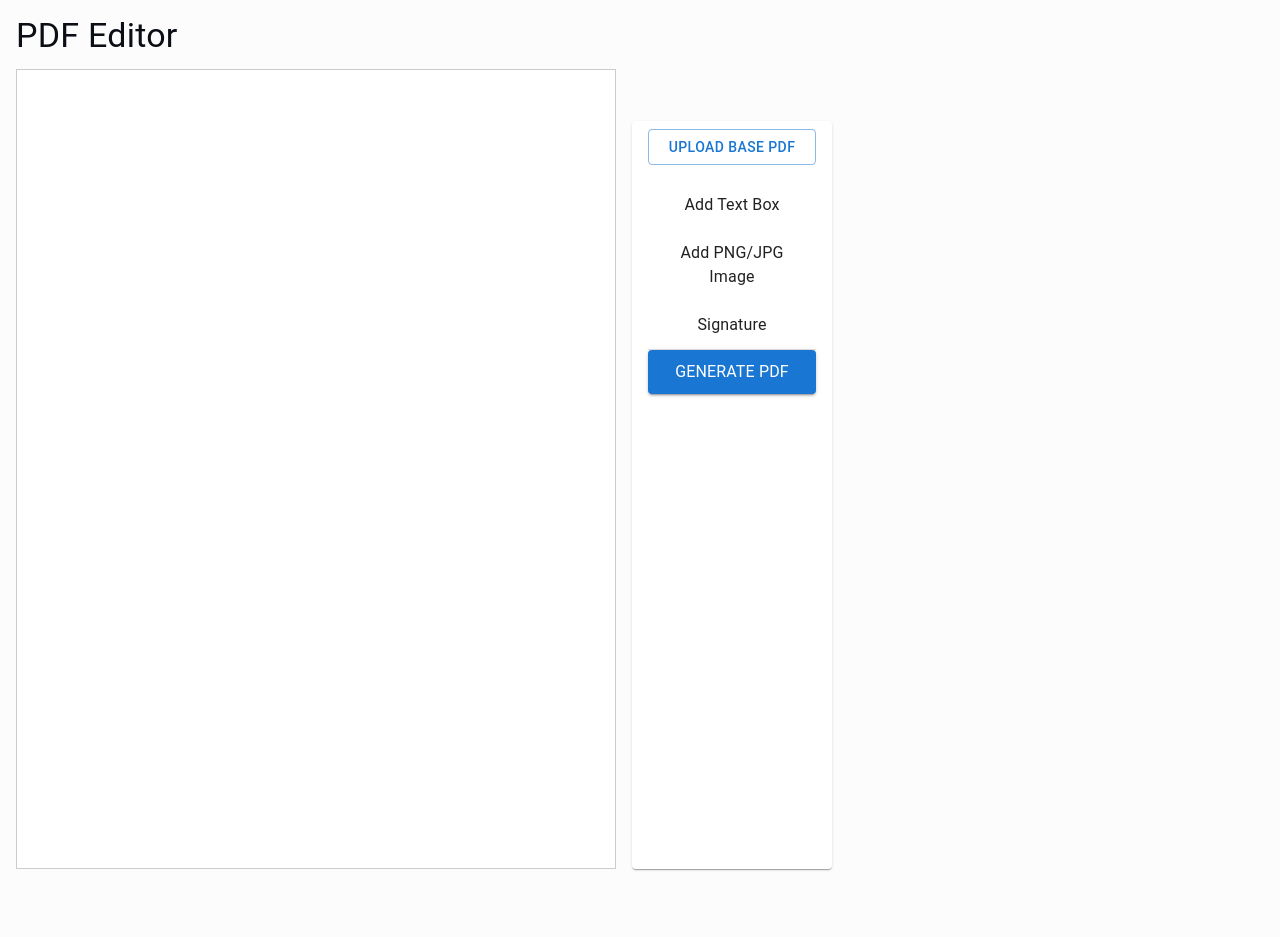
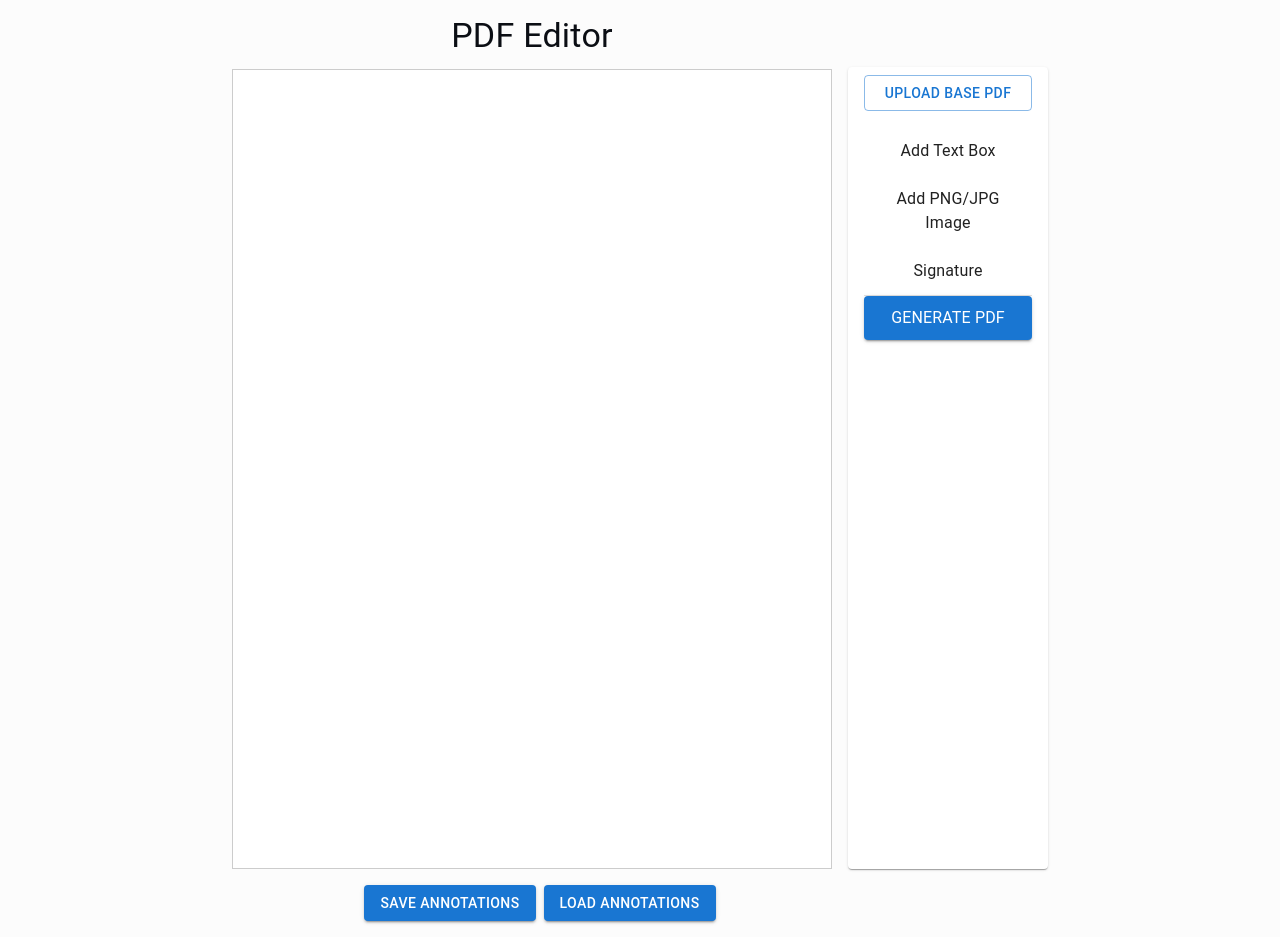
Before and after one commit to Rezlang/qr_frontend, a React (Create React App) app: page / in a window 1280 px wide. Shown: the part 1440-2377 px from the top of the page. Before the commit the page ends 2325 px from the top, so only its background shows below. Built offline with nearby package versions, Linux system fonts and the light colour scheme.

Commit message:
modified styling

```diff
--- a/src/components/PdfEditor/PdfEditor.jsx
+++ b/src/components/PdfEditor/PdfEditor.jsx
@@ -3,13 +3,6 @@ import {
   Button,
   Box,
   Typography,
-  Slider,
-  List,
-  ListItem,
-  ListItemButton,
-  ListItemText,
-  Divider,
-  Card,
   Modal,
   Paper,
 } from '@mui/material';
@@ -21,29 +14,21 @@ import DigitalSignature from './DigitalSignature/DigitalSignature';
 import Toolbar from './Toolbar';
 
 const PdfEditor = () => {
-  // Global state for annotations, base PDF, dimensions, etc.
   const [annotations, setAnnotations] = useState([]);
   const [basePdf, setBasePdf] = useState(null);
   const [basePdfUrl, setBasePdfUrl] = useState(null);
   const [pdfDimensions, setPdfDimensions] = useState({ width: 600, height: 800 });
   const [openSignatureModal, setOpenSignatureModal] = useState(false);
-
-  // --- New State for Drag-to-Place Annotations ---
-  // currentTool can be 'text', 'image', or 'signature'
   const [currentTool, setCurrentTool] = useState(null);
-  // For image annotations we store the pending annotation id to update later.
   const [pendingImageAnnotationId, setPendingImageAnnotationId] = useState(null);
-  // Similarly, store pending signature annotation id.
   const [pendingSignatureAnnotationId, setPendingSignatureAnnotationId] = useState(null);
 
-  // Refs
   const imageInputRef = useRef(null);
+  const jsonInputRef = useRef(null); // For loading JSON annotation data
   const digitalSignatureRef = useRef(null);
 
-  // --- State for tracking the selection box during drag ---
   const [selectionBox, setSelectionBox] = useState(null);
 
-  // --- Mouse Handlers for Drag-to-Place ---
   const handleMouseDown = (e) => {
     if (!currentTool) return;
     const rect = e.currentTarget.getBoundingClientRect();
@@ -71,14 +56,12 @@ const PdfEditor = () => {
     const rect = e.currentTarget.getBoundingClientRect();
     const offsetX = e.clientX - rect.left;
     const offsetY = e.clientY - rect.top;
-    // Finalize the selection
     const finalBox = { ...selectionBox, currentX: offsetX, currentY: offsetY, isDragging: false };
     const x = Math.min(finalBox.startX, finalBox.currentX);
     const y = Math.min(finalBox.startY, finalBox.currentY);
     const width = Math.abs(finalBox.currentX - finalBox.startX);
     const height = Math.abs(finalBox.currentY - finalBox.startY);
 
-    // Only create an annotation if the rectangle is large enough.
     if (width > 5 && height > 5) {
       if (currentTool === 'text') {
         const newAnnotation = {
@@ -93,7 +76,6 @@ const PdfEditor = () => {
         };
         setAnnotations((prev) => [...prev, newAnnotation]);
       } else if (currentTool === 'image') {
-        // Create a placeholder for the image annotation.
         const newAnnotation = {
           id: Date.now(),
           type: 'image',
@@ -107,15 +89,13 @@ const PdfEditor = () => {
         };
         setAnnotations((prev) => [...prev, newAnnotation]);
         setPendingImageAnnotationId(newAnnotation.id);
-        // Open file selector for image.
         if (imageInputRef.current) {
           imageInputRef.current.click();
         }
       } else if (currentTool === 'signature') {
-        // Create a placeholder for the signature annotation.
         const newAnnotation = {
           id: Date.now(),
-          type: 'signature', // We'll render this like an image.
+          type: 'signature',
           file: null,
           url: null,
           x,
@@ -126,7 +106,6 @@ const PdfEditor = () => {
         };
         setAnnotations((prev) => [...prev, newAnnotation]);
         setPendingSignatureAnnotationId(newAnnotation.id);
-        // Open the signature modal automatically.
         setOpenSignatureModal(true);
       }
     }
@@ -134,7 +113,6 @@ const PdfEditor = () => {
     setSelectionBox(null);
   };
 
-  // --- Annotation Tools Handlers ---
   const handleAddTextBox = () => {
     setCurrentTool('text');
   };
@@ -147,7 +125,6 @@ const PdfEditor = () => {
     setCurrentTool('signature');
   };
 
-  // Handler when an image file is selected.
   const handleImageFileChange = (e) => {
     const file = e.target.files[0];
     if (!file || !pendingImageAnnotationId) return;
@@ -173,14 +150,12 @@ const PdfEditor = () => {
     img.src = url;
   };
 
-  // Update annotation position after drag.
   const updateAnnotationPosition = (id, x, y) => {
     setAnnotations((prev) =>
       prev.map((ann) => (ann.id === id ? { ...ann, x, y } : ann))
     );
   };
 
-  // Update text content.
   const updateAnnotationText = (id, text) => {
     setAnnotations((prev) =>
       prev.map((ann) => (ann.id === id ? { ...ann, text } : ann))
@@ -191,7 +166,6 @@ const PdfEditor = () => {
     setAnnotations((prev) => prev.filter((ann) => ann.id !== id));
   };
 
-  // --- PDF Base Upload & Final Document Rendering ---
   const handleUploadBasePdf = async (e) => {
     const file = e.target.files[0];
     if (file) {
@@ -209,7 +183,6 @@ const PdfEditor = () => {
     await generatePdf({ basePdf, annotations, pdfDimensions });
   };
 
-  // --- Digital Signature Section ---
   const dataURLtoFile = (dataurl, filename) => {
     const arr = dataurl.split(',');
     const mime = arr[0].match(/:(.*?);/)[1];
@@ -245,15 +218,42 @@ const PdfEditor = () => {
     }
   };
 
+  const handleSaveAnnotations = () => {
+    const data = JSON.stringify(annotations, null, 2);
+    const blob = new Blob([data], { type: 'application/json' });
+    const url = URL.createObjectURL(blob);
+    const link = document.createElement('a');
+    link.href = url;
+    link.download = 'annotations.json';
+    document.body.appendChild(link);
+    link.click();
+    document.body.removeChild(link);
+    URL.revokeObjectURL(url);
+  };
+
+  const handleLoadAnnotations = (e) => {
+    const file = e.target.files[0];
+    if (file) {
+      const reader = new FileReader();
+      reader.onload = (event) => {
+        try {
+          const loadedAnnotations = JSON.parse(event.target.result);
+          setAnnotations(loadedAnnotations);
+        } catch (err) {
+          console.error('Error parsing JSON:', err);
+        }
+      };
+      reader.readAsText(file);
+    }
+  };
+
   return (
-    <Box sx={{ p: 2 }}>
-      <Typography variant="h4" gutterBottom>
-        PDF Editor
-      </Typography>
-
-      <Box sx={{ display: 'flex', flexDirection: 'row' }}>
-        {/* PDF Container */}
-        <Box>
+    <Box sx={{ p: 2, display: 'flex', flexDirection: 'column', alignItems: 'center'}}>
+      <Box sx={{ display: 'flex', justifyContent: 'center'}}>
+        <Box sx={{ display: 'flex', flexDirection: 'column', justifyContent: 'center', alignItems: 'center'}}>
+        <Typography variant="h4" gutterBottom>
+          PDF Editor
+        </Typography>
           <Box
             onMouseDown={handleMouseDown}
             onMouseMove={handleMouseMove}
@@ -292,7 +292,21 @@ const PdfEditor = () => {
               />
             )}
           </Box>
-          {/* Hidden file input for image selection */}
+
+          <Box sx={{ ml: 2, display: 'flex', gap: 1, mt: 2}}>
+            <Button variant="contained" onClick={handleSaveAnnotations}>
+              Save Annotations
+            </Button>
+            <Button
+              variant="contained"
+              onClick={() => {
+                if (jsonInputRef.current) jsonInputRef.current.click();
+              }}
+            >
+              Load Annotations
+            </Button>
+          </Box>
+
           <input
             type="file"
             accept="image/png, image/jpeg"
@@ -300,9 +314,16 @@ const PdfEditor = () => {
             style={{ display: 'none' }}
             onChange={handleImageFileChange}
           />
+          {/* Hidden file input for loading annotations JSON */}
+          <input
+            type="file"
+            accept="application/json"
+            ref={jsonInputRef}
+            style={{ display: 'none' }}
+            onChange={handleLoadAnnotations}
+          />
         </Box>
 
-        {/* Toolbar Component */}
         <Toolbar
           onUploadBasePdf={handleUploadBasePdf}
           onAddTextBox={handleAddTextBox}
@@ -310,6 +331,7 @@ const PdfEditor = () => {
           onAddSignatureTool={handleAddSignatureTool}
           onGeneratePdf={handleGeneratePdf}
         />
+
       </Box>
 
       <Modal
--- a/src/components/PdfEditor/Toolbar.jsx
+++ b/src/components/PdfEditor/Toolbar.jsx
@@ -17,7 +17,7 @@ const Toolbar = ({
   onGeneratePdf,
 }) => {
   return (
-    <Card sx={{ ml: 2, width: 200, mt: 6.5 }}>
+    <Card sx={{ ml: 2, width: 200, mt: 6.5, mb: 6.5 }}>
       <List component="nav"
       sx={{pl: 2, pr: 2}}>
         <ListItem disablePadding>
```
